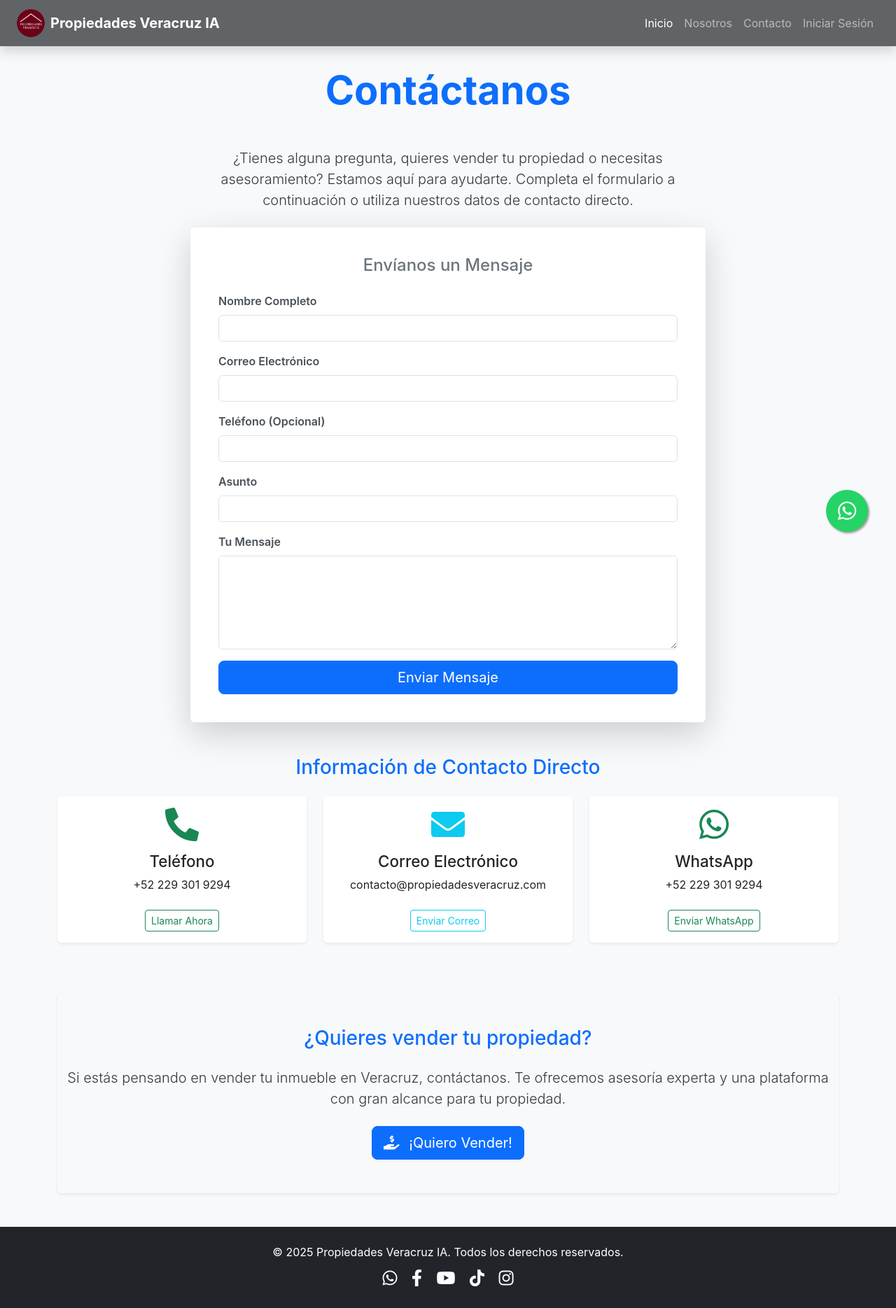
After one commit to Piolita/propiedades-veracruz-ia, a Flask app: page /contact in a window 1280 px wide. The commit adds this page. Shown: the whole page at 70% size. Run offline with Flask 3, Linux system fonts and the light colour scheme; parts of the project's set-up code (start-up, migrations or seed data) failed here and were passed over.

Commit message:
feat: Implementadas paginas 'Nosotros' y 'Contacto', y mejoras en enlaces y WhatsApp

```diff
--- a/app.py
+++ b/app.py
@@ -207,6 +207,24 @@ def home():
     pagination = query.order_by(Property.fecha_publicacion.desc()).paginate(page=page, per_page=app.config['PROPERTIES_PER_PAGE'], error_out=False)
 
     return render_template('home.html', pagination=pagination, properties=pagination.items) # Cambiado 'propiedades' a 'properties' para consistencia
+
+
+@main.route("/about_us")
+def about_us():
+    """
+    Ruta para la página "Nosotros".
+    """
+    return render_template('about_us.html', title='Nosotros')
+
+
+@main.route("/contact")
+def contact():
+    """
+    Ruta para la página de Contacto.
+    """
+    return render_template('contact.html', title='Contacto')
+
+
 
 @main.route("/login", methods=['GET', 'POST'])
 def login():
--- a/static/js/search_modals.js
+++ b/static/js/search_modals.js
@@ -132,14 +132,16 @@ document.addEventListener('DOMContentLoaded', function() {
         }
 
         const currentPath = window.location.pathname;
-        let message = "Hola, me interesa saber más sobre Propiedades Veracruz IA.";
-        let phoneNumber = "522293019294"; // ¡NÚMERO DE TELÉFONO CORREGIDO!
+        let message = "Hola, me gustaría contactar con Propiedades Veracruz IA para una consulta.";
+        let phoneNumber = "522293019294";
 
         // Detectar si estamos en la página de detalle de una propiedad
         const propertyDetailMatch = currentPath.match(/\/property\/(\d+)/);
         if (propertyDetailMatch) {
-            const propertyId = propertyDetailMatch[1];
-            message = `Hola, me interesa la propiedad con ID ${propertyId}. ¿Podrías darme más información?`;
+            const propertyTitleElement = document.getElementById('propertyTitleForWhatsApp');
+            const propertyTitle = propertyTitleElement ? propertyTitleElement.textContent.trim() : 'una propiedad específica';
+
+            message = `Hola, me interesa la propiedad "${propertyTitle}". ¿Podrías darme más información?`;
         }
 
         const whatsappUrl = `https://wa.me/${phoneNumber}?text=${encodeURIComponent(message)}`;
@@ -151,9 +153,7 @@ document.addEventListener('DOMContentLoaded', function() {
 
     // ##################################################################
     // FIN: Lógica del Botón Flotante de WhatsApp
-    // ##################################################################
-
-
+    // ############################################
     // ##################################################################
     // INICIO: Event Listeners (Controladores de Eventos)
     // ##################################################################
--- a/templates/base.html
+++ b/templates/base.html
@@ -33,10 +33,10 @@
                         <a class="nav-link active" aria-current="page" href="{{ url_for('main.home') }}">Inicio</a>
                     </li>
                     <li class="nav-item">
-                        <a class="nav-link" href="#">Nosotros</a>
+                        <a class="nav-link" href="{{ url_for('main.about_us') }}">Nosotros</a>
                     </li>
                     <li class="nav-item">
-                        <a class="nav-link" href="#">Contacto</a>
+                        <a class="nav-link" href="{{ url_for('main.contact') }}">Contacto</a>
                     </li>
                     {% if current_user.is_authenticated %}
                     <li class="nav-item dropdown">
@@ -81,11 +81,12 @@
         <div class="container">
             <p class="mb-0">&copy; 2025 Propiedades Veracruz IA. Todos los derechos reservados.</p>
             <div class="social-icons mt-2">
-                <a href="#" class="text-white mx-2"><i class="fab fa-whatsapp"></i></a> {# WhatsApp #}
-                <a href="#" class="text-white mx-2"><i class="fab fa-facebook-f"></i></a> {# Facebook #}
-                <a href="#" class="text-white mx-2"><i class="fab fa-youtube"></i></a> {# YouTube #}
-                <a href="#" class="text-white mx-2"><i class="fab fa-tiktok"></i></a> {# TikTok #}
-                <a href="#" class="text-white mx-2"><i class="fab fa-instagram"></i></a> {# Instagram #}
+                {# CAMBIO: Enlaces funcionales para redes sociales en el footer #}
+                <a href="https://wa.me/522293019294" class="text-white mx-2" target="_blank" rel="noopener noreferrer"><i class="fab fa-whatsapp"></i></a> {# WhatsApp #}
+                <a href="https://www.facebook.com/cMagnaDjesus" class="text-white mx-2" target="_blank" rel="noopener noreferrer"><i class="fab fa-facebook-f"></i></a> {# Facebook #}
+                <a href="https://www.youtube.com/@propiedades-veracruz_2024" class="text-white mx-2" target="_blank" rel="noopener noreferrer"><i class="fab fa-youtube"></i></a> {# YouTube #}
+                <a href="https://www.tiktok.com/@cmagnadj" class="text-white mx-2" target="_blank" rel="noopener noreferrer"><i class="fab fa-tiktok"></i></a> {# TikTok #}
+                <a href="https://www.instagram.com/propiedades_veracruz/" class="text-white mx-2" target="_blank" rel="noopener noreferrer"><i class="fab fa-instagram"></i></a> {# Instagram #}
             </div>
         </div>
     </footer>
--- /dev/null
+++ b/templates/contact.html
@@ -0,0 +1,105 @@
+{# templates/contact.html #}
+
+{% extends "base.html" %} {# Extiende tu plantilla base para heredar la estructura y estilos #}
+
+{% block title %}Contacto - Propiedades Veracruz IA{% endblock %} {# Título específico para esta página #}
+
+{% block content %}
+    <div class="container mt-5 pt-5"> {# Contenedor principal con margen superior para evitar solapamiento con la navbar #}
+        <h1 class="text-center mb-5 display-4 fw-bold text-primary animate__animated animate__fadeInDown">
+            Contáctanos
+        </h1>
+
+        <section class="mb-5 animate__animated animate__fadeInUp">
+            <div class="row justify-content-center">
+                <div class="col-lg-8 col-md-10">
+                    <p class="lead text-center mb-4">
+                        ¿Tienes alguna pregunta, quieres vender tu propiedad o necesitas asesoramiento? Estamos aquí para ayudarte.
+                        Completa el formulario a continuación o utiliza nuestros datos de contacto directo.
+                    </p>
+
+                    <div class="card shadow-lg border-0 rounded-lg p-4">
+                        <div class="card-body">
+                            <h2 class="h4 mb-4 text-secondary text-center">Envíanos un Mensaje</h2>
+
+                            {# Formulario de Contacto (Ejemplo - Necesitaría lógica en app.py y un Forms.py) #}
+                            {# Por ahora, es un formulario HTML simple sin backend activo #}
+                            <form action="#" method="POST"> {# La acción actual es un placeholder #}
+                                <div class="mb-3">
+                                    <label for="nombre" class="form-label">Nombre Completo</label>
+                                    <input type="text" class="form-control" id="nombre" name="nombre" required>
+                                </div>
+                                <div class="mb-3">
+                                    <label for="email" class="form-label">Correo Electrónico</label>
+                                    <input type="email" class="form-control" id="email" name="email" required>
+                                </div>
+                                <div class="mb-3">
+                                    <label for="telefono" class="form-label">Teléfono (Opcional)</label>
+                                    <input type="tel" class="form-control" id="telefono" name="telefono">
+                                </div>
+                                <div class="mb-3">
+                                    <label for="asunto" class="form-label">Asunto</label>
+                                    <input type="text" class="form-control" id="asunto" name="asunto" required>
+                                </div>
+                                <div class="mb-3">
+                                    <label for="mensaje" class="form-label">Tu Mensaje</label>
+                                    <textarea class="form-control" id="mensaje" name="mensaje" rows="5" required></textarea>
+                                </div>
+                                <div class="d-grid">
+                                    <button type="submit" class="btn btn-primary btn-lg">Enviar Mensaje</button>
+                                </div>
+                            </form>
+                            {# FIN del Formulario de Contacto #}
+                        </div>
+                    </div>
+                </div>
+            </div>
+        </section>
+
+        <section class="mb-5 animate__animated animate__fadeInUp animate__delay-1s">
+            <h2 class="h3 text-center mb-4 text-primary">Información de Contacto Directo</h2>
+            <div class="row justify-content-center text-center">
+                <div class="col-md-4 mb-4">
+                    <div class="card h-100 shadow-sm border-0">
+                        <div class="card-body">
+                            <i class="fas fa-phone-alt fa-3x text-success mb-3"></i>
+                            <h3 class="h5 card-title">Teléfono</h3>
+                            <p class="card-text">+52 229 301 9294</p> {# Tu número de WhatsApp #}
+                            <a href="tel:+522293019294" class="btn btn-sm btn-outline-success mt-2">Llamar Ahora</a>
+                        </div>
+                    </div>
+                </div>
+                <div class="col-md-4 mb-4">
+                    <div class="card h-100 shadow-sm border-0">
+                        <div class="card-body">
+                            <i class="fas fa-envelope fa-3x text-info mb-3"></i>
+                            <h3 class="h5 card-title">Correo Electrónico</h3>
+                            <p class="card-text">contacto@propiedadesveracruz.com</p> {# Tu correo electrónico #}
+                            <a href="mailto:contacto@propiedadesveracruz.com" class="btn btn-sm btn-outline-info mt-2">Enviar Correo</a>
+                        </div>
+                    </div>
+                </div>
+                <div class="col-md-4 mb-4">
+                    <div class="card h-100 shadow-sm border-0">
+                        <div class="card-body">
+                            <i class="fab fa-whatsapp fa-3x text-success mb-3"></i>
+                            <h3 class="h5 card-title">WhatsApp</h3>
+                            <p class="card-text">+52 229 301 9294</p> {# Tu número de WhatsApp #}
+                            <a href="https://wa.me/522293019294?text=Hola,%20me%20interesa%20contactar%20a%20Propiedades%20Veracruz%20IA." target="_blank" rel="noopener noreferrer" class="btn btn-sm btn-outline-success mt-2">Enviar WhatsApp</a>
+                        </div>
+                    </div>
+                </div>
+            </div>
+        </section>
+
+        <section class="text-center py-5 bg-light rounded shadow-sm animate__animated animate__fadeInUp animate__delay-2s">
+            <h2 class="h3 mb-4 text-primary">¿Quieres vender tu propiedad?</h2>
+            <p class="lead mb-4">
+                Si estás pensando en vender tu inmueble en Veracruz, contáctanos. Te ofrecemos asesoría experta y una plataforma con gran alcance para tu propiedad.
+            </p>
+            <a href="{{ url_for('main.contact') }}" class="btn btn-primary btn-lg">
+                <i class="fas fa-hand-holding-usd me-2"></i> ¡Quiero Vender!
+            </a>
+        </section>
+    </div>
+{% endblock content %}
--- a/templates/property_detail.html
+++ b/templates/property_detail.html
@@ -19,6 +19,8 @@
 
                     {# CAMBIO: 'propiedad.titulo' a 'property.titulo' #}
                     <h1 class="card-title text-center text-primary mb-4 display-4 fw-bold">{{ property.titulo }}</h1>
+
+                    <div id="propertyTitleForWhatsApp" style="display:none;">{{ property.titulo }}</div>
 
                     {# Nuevo menú de "Me gusta" y "Compartir" #}
                     <div class="d-flex justify-content-center gap-4 mb-4">
```
Also changed, not shown: templates/about_us.html (added, +123 -0 lines).
